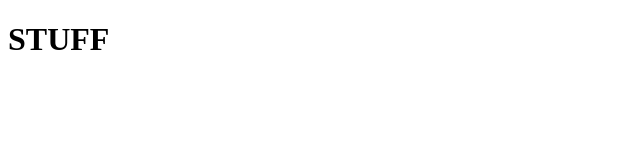
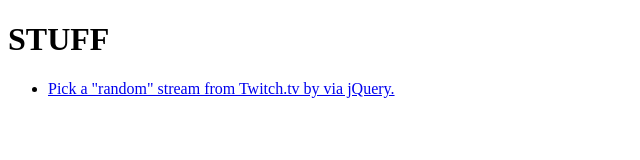
Before and after one commit to kvitsux/kvitsux.github.io, a plain HTML site: page index.html in a window 1280 px wide. Shown: the whole page, without its empty margins (0-640 px from the left). Drawn offline with Linux system fonts and the light colour scheme.

Commit message:
added randomtwitch link

```diff
--- a/index.html
+++ b/index.html
@@ -6,5 +6,8 @@
 </head>
 <body>
 	<h1>STUFF</h1>
+	<ul>
+		<li><a href="http://kvitsux.github.io/randomtwitch">Pick a "random" stream from Twitch.tv by via jQuery.</a></li>
+	</ul>
 </body>
 </html>
```
